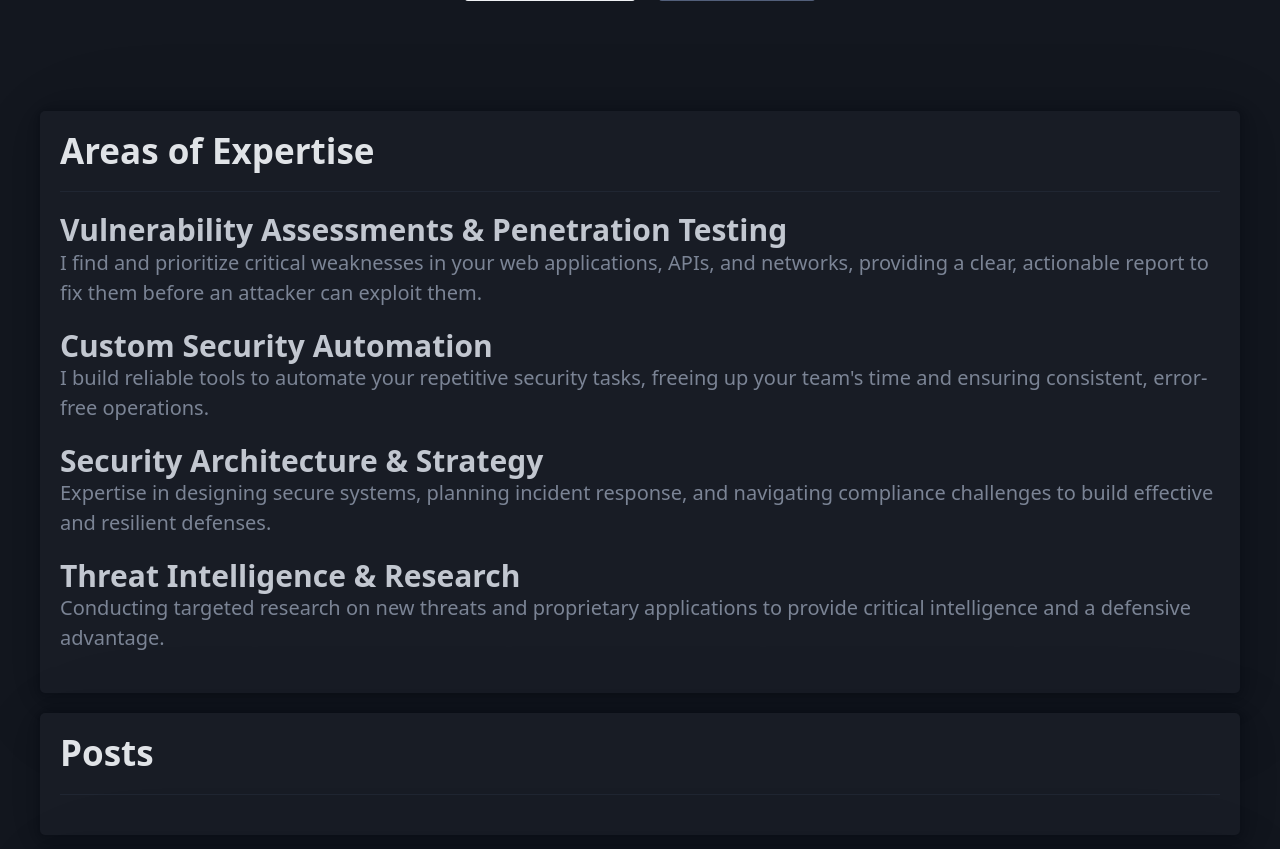
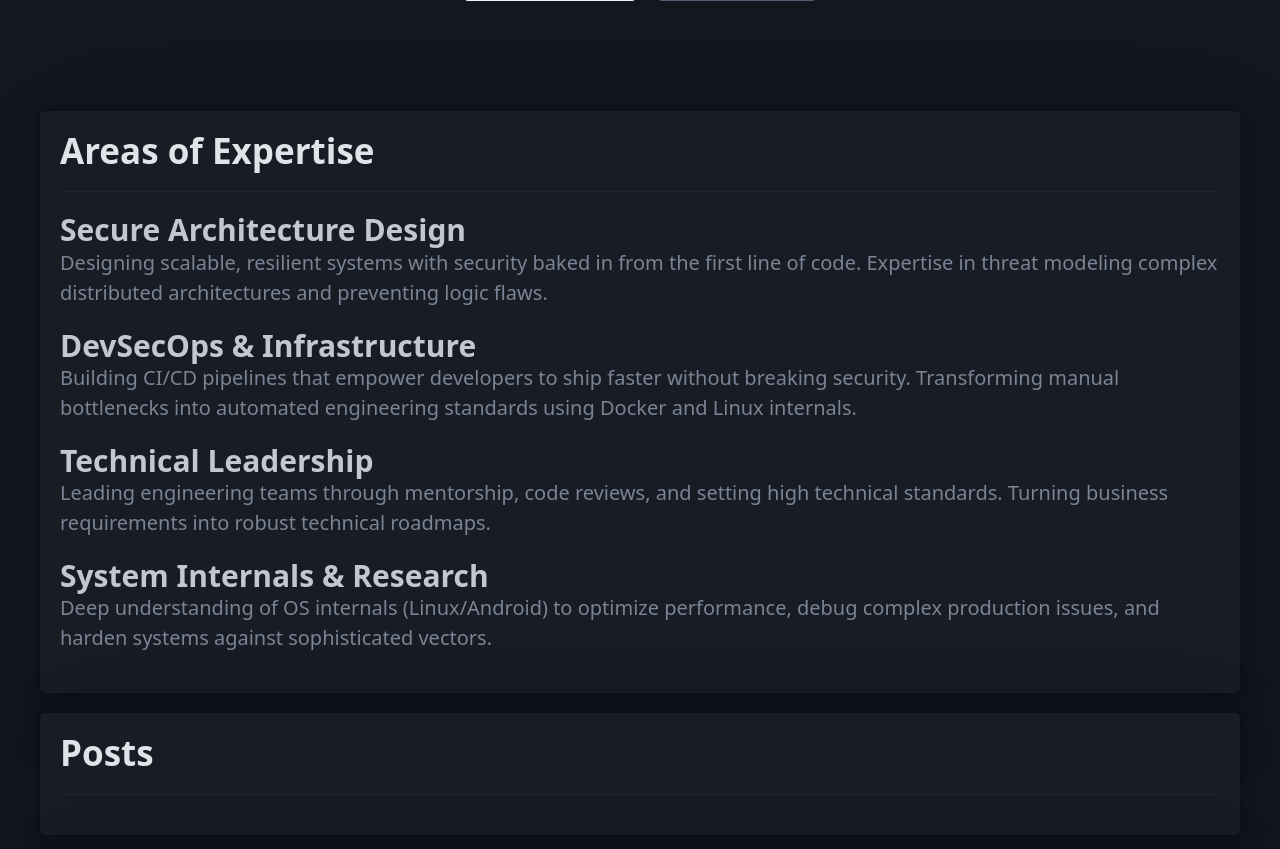
Before and after one commit to SergeyGrishuk/grishuk.co.il, a FastAPI app: page / in a window 1280 px wide. Shown: the part 350-1199 px from the top of the page. Run offline with FastAPI, Linux system fonts and the light colour scheme; data that the repository does not hold is empty; some libraries are stand-ins or nearby versions.

Commit message:
Update Core Competencies section text

```diff
--- a/templates/home.html
+++ b/templates/home.html
@@ -26,23 +26,23 @@
         <hr />
 
         <hgroup>
-            <h3>Vulnerability Assessments & Penetration Testing</h3>
-            <p>I find and prioritize critical weaknesses in your web applications, APIs, and networks, providing a clear, actionable report to fix them before an attacker can exploit them.</p>
+            <h3>Secure Architecture Design</h3>
+            <p>Designing scalable, resilient systems with security baked in from the first line of code. Expertise in threat modeling complex distributed architectures and preventing logic flaws.</p>
         </hgroup>
 
         <hgroup>
-            <h3>Custom Security Automation</h3>
-            <p>I build reliable tools to automate your repetitive security tasks, freeing up your team's time and ensuring consistent, error-free operations.</p>
+            <h3>DevSecOps & Infrastructure</h3>
+            <p>Building CI/CD pipelines that empower developers to ship faster without breaking security. Transforming manual bottlenecks into automated engineering standards using Docker and Linux internals.</p>
         </hgroup>
 
         <hgroup>
-            <h3>Security Architecture & Strategy</h3>
-            <p>Expertise in designing secure systems, planning incident response, and navigating compliance challenges to build effective and resilient defenses.</p>
+            <h3>Technical Leadership</h3>
+            <p>Leading engineering teams through mentorship, code reviews, and setting high technical standards. Turning business requirements into robust technical roadmaps.</p>
         </hgroup>
 
         <hgroup>
-            <h3>Threat Intelligence & Research</h3>
-            <p>Conducting targeted research on new threats and proprietary applications to provide critical intelligence and a defensive advantage.</p>
+            <h3>System Internals & Research</h3>
+            <p>Deep understanding of OS internals (Linux/Android) to optimize performance, debug complex production issues, and harden systems against sophisticated vectors.</p>
         </hgroup>
 
     </article>
```
